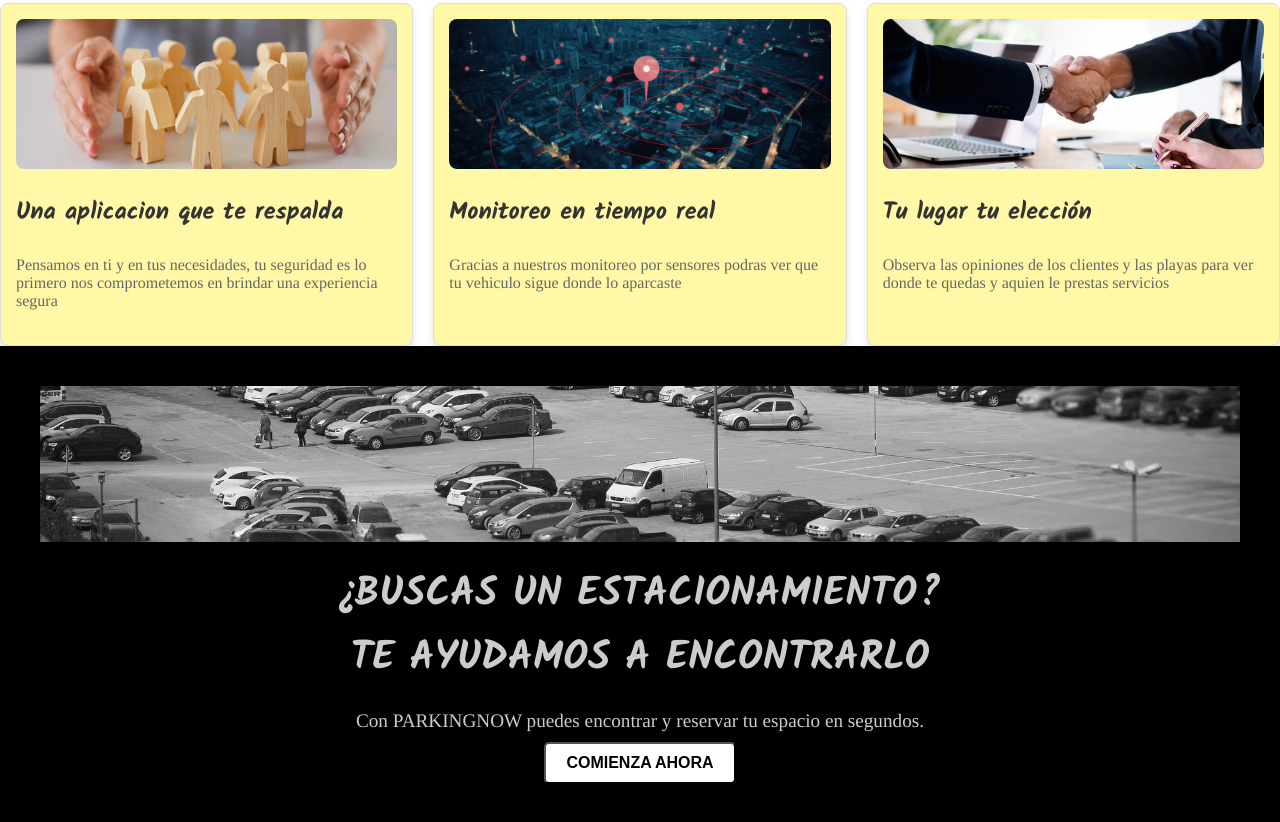
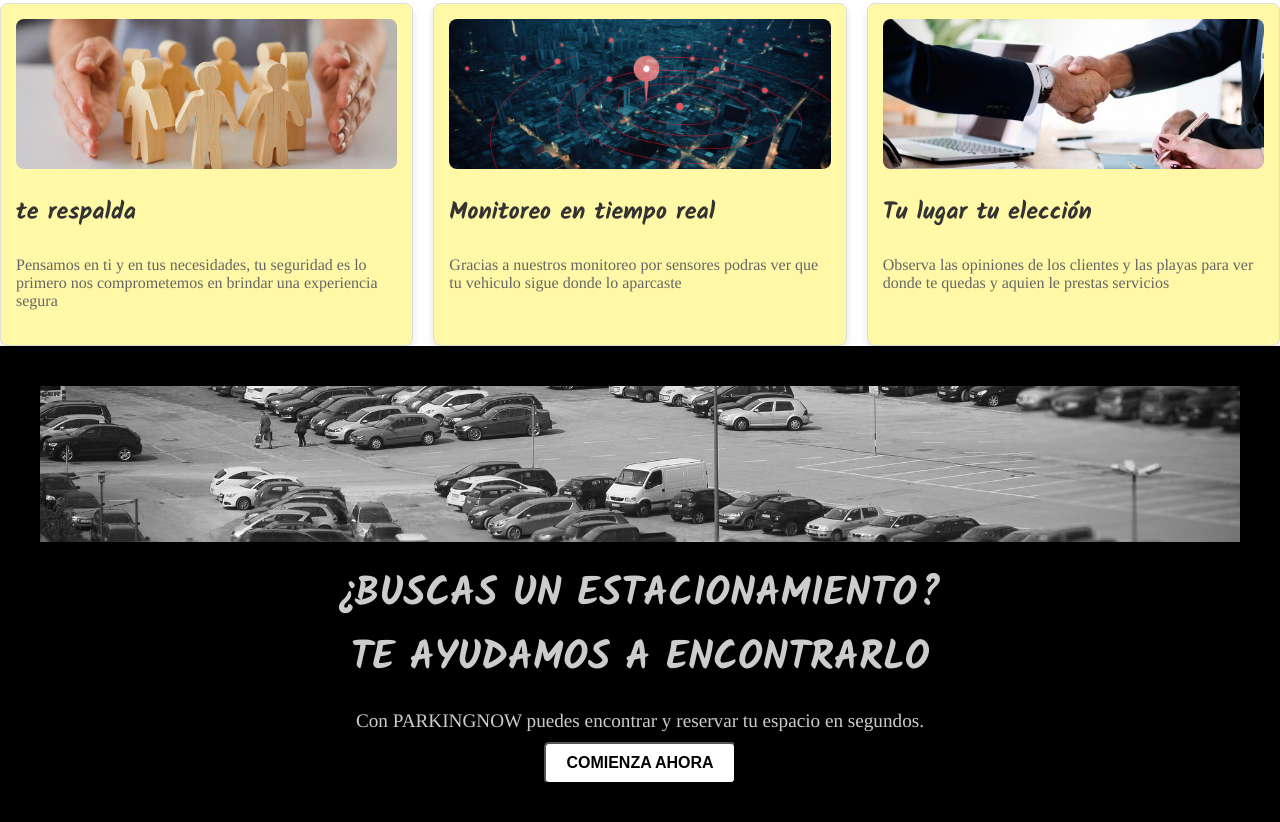
Before and after one commit to G3-UPC-SI730-2402-SW52-PARKINGNOW/Landing-Page, a plain HTML site: page docs/index.html in a window 1280 px wide. Shown: the part 2443-3265 px from the top of the page. Drawn offline with nearby package versions, Linux system fonts and the light colour scheme.

Commit message:
fix changing text

```diff
--- a/docs/index.html
+++ b/docs/index.html
@@ -226,7 +226,7 @@
     <div class="promotion-grid">
         <div class="promotion" id="promotion-lima">
             <img src="img/seguridad_1.jpg" alt="Promoción en Lima" class="promotion-img">
-            <h3>Una aplicacion que te respalda</h3>
+            <h3>te respalda</h3>
             <p>Pensamos en ti y en tus necesidades, tu seguridad es lo primero nos comprometemos en brindar una experiencia segura</p>
         </div>
         <div class="promotion" id="promotion-arequipa">
```
